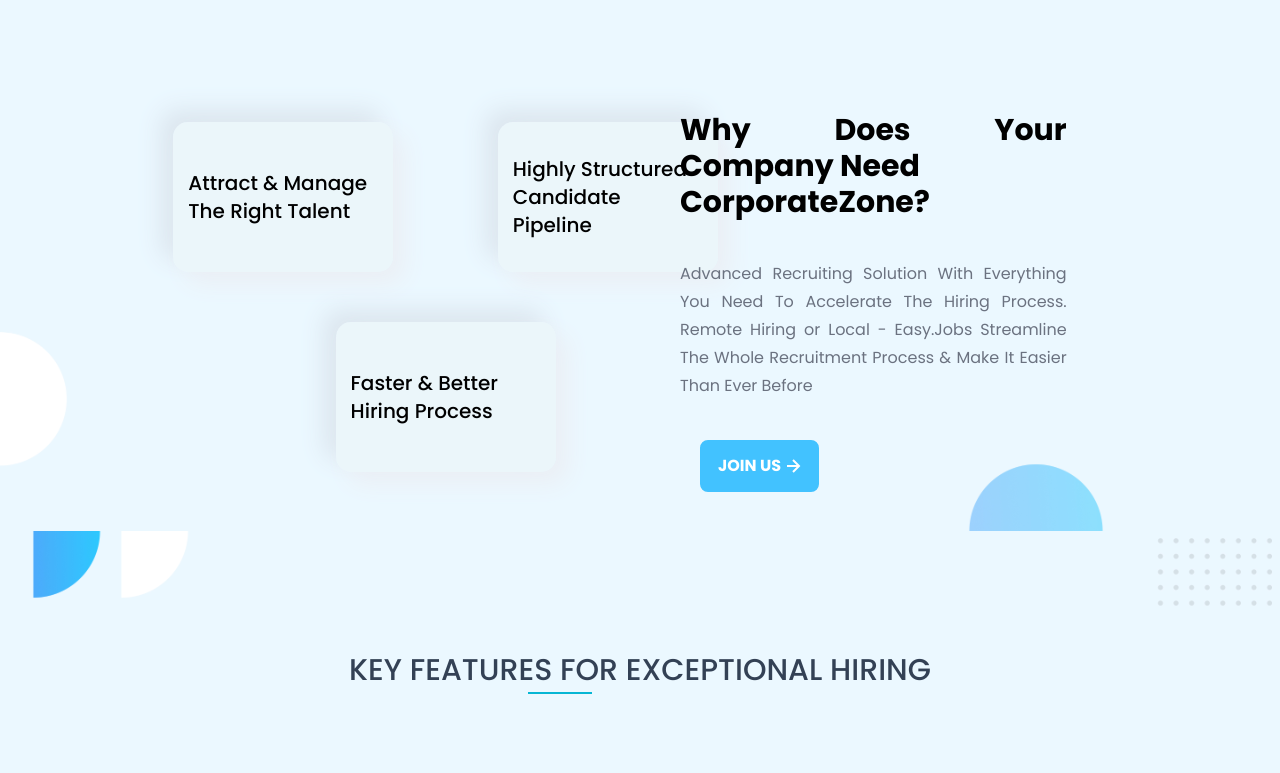
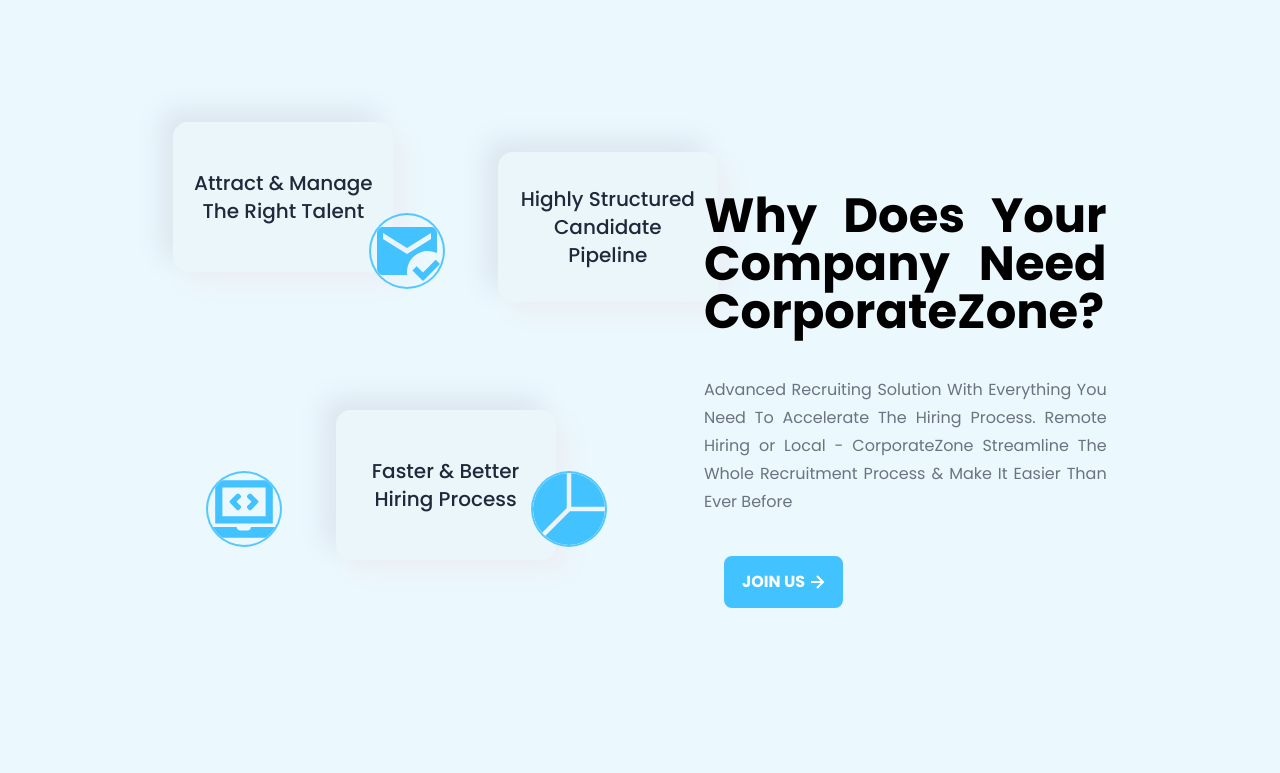
Before and after one commit to Nesat-Nayem/CorporateZone-Client, a Next.js app: page / in a window 1280 px wide. Shown: the part 1196-1969 px from the top of the page. Built offline with nearby package versions, Linux system fonts and the light colour scheme; no server answers; grey boxes are pictures that could not be loaded.

Commit message:
polished

```diff
--- a/components/Home/Candidate/Candidate.js
+++ b/components/Home/Candidate/Candidate.js
@@ -6,8 +6,8 @@
     return (
       <div>
         <div className="space-y-7 mx-auto md:w-3/4 relative my-6 recent_header">
-          <div className="md:flex md:justify-around lg:flex lg:justify-around order-2 mx-3">
-            <div className="space-y-5 md:w-2/4 lg:w-2/4 text-slate-700 md:mr-20 lg:mr-20 pr-10">
+          <div className="md:flex md:justify-around lg:flex lg:justify-evenly order-2 mx-3">
+            <div className="space-y-5 md:w-2/4 lg:w-2/4 text-slate-700 ">
               <h3 className="text-3xl font-medium my-5">
                 Find The Right Candidate Faster
               </h3>
@@ -59,7 +59,7 @@
             </div>
             <div className="md:w-2/4 lg:w-2/4 order-1">
               <img
-                className="md:p-20 lg:p-20 transform hover:scale-105 duration-500"
+                className=" transform hover:scale-105 duration-500"
                 src="https://i.ibb.co/b6qqX0x/easyjobs-hiring-image-2-png.webp"
                 alt=""
               />
--- a/components/Home/Zone/Zone.js
+++ b/components/Home/Zone/Zone.js
@@ -1,38 +1,48 @@
 import { BiRightArrowAlt } from "react-icons/bi";
+import { BsFillPieChartFill } from "react-icons/bs";
+import { FaLaptopCode } from "react-icons/fa";
+import { MdMarkEmailRead } from "react-icons/md";
 import card from '../../../styles/Home.module.css'
 
 const Zone = () => {
     return (
       <div className="mx-10 md:mx-20 md:my-40">
-        <div className="md:grid md:grid-cols-2 lg:w-10/12 mx-auto">
-          <div className="md:grid md:grid-cols-3 gap-5">
+        <div className="md:grid md:grid-cols-2 lg:w-10/12 mx-auto space-y-20">
+          <div className="md:grid md:grid-cols-3 gap-5 space-y-10">
             <div className={card.zone_card}>
-              <h4 className="text-xl font-medium">
+              <h4 className="text-xl text-center font-medium text-slate-800">
                 Attract & Manage The Right Talent
               </h4>
             </div>
-            <div></div>
+            <div className="flex items-center justify-center text-[#42C2FF]">
+              <MdMarkEmailRead className="text-7xl ring-2 rounded-full ring-[#42c3ffe5]" />
+            </div>
             <div className={card.zone_card}>
-              <h4 className="text-xl font-medium">
+              <h4 className="text-xl text-center font-medium text-slate-800">
                 Highly Structured Candidate Pipeline
               </h4>
             </div>
-            <div></div>
+            <div className="flex items-center justify-center text-[#42C2FF]">
+              <FaLaptopCode className="text-7xl ring-2 rounded-full ring-[#42c3ffe5]" />
+            </div>
             <div className={card.zone_card}>
-              <h4 className="text-xl font-medium">
+              <h4 className="text-xl text-center font-medium text-slate-800">
                 Faster & Better Hiring Process
               </h4>
             </div>
+            <div className="flex items-center justify-center text-[#42C2FF]">
+              <BsFillPieChartFill className="text-7xl ring-2 rounded-full ring-[#42c3ffe5]" />
+            </div>
           </div>
-          <div className=" md:mx-10 text-justify ">
+          <div className="ml-16 text-justify ">
             <div className="">
-              <h3 className=" text-3xl font-bold">
-                Why Does Your Company Need <br /> CorporateZone?
+              <h3 className=" text-5xl font-bold">
+                Why Does Your Company Need CorporateZone?
               </h3>
               <p className="text-gray-500 leading-7 my-10">
                 Advanced Recruiting Solution With Everything You Need To
                 Accelerate The Hiring Process. Remote Hiring or Local -
-                Easy.Jobs Streamline The Whole Recruitment Process & Make It
+                CorporateZone Streamline The Whole Recruitment Process & Make It
                 Easier Than Ever Before
               </p>
               <button className="pl-4 font-bold uppercase flex items-center space-x-3 pr-3 py-3  hover:text-[#42C2FF] text-white hover:transform duration-500 hover:scale-105 border-2 border-[#42C2FF] rounded-lg bg-[#42C2FF] hover:bg-white ml-5">
--- a/components/Shared/Header/Navbar.js
+++ b/components/Shared/Header/Navbar.js
@@ -70,7 +70,7 @@
   };
 
   return (
-    <Popover className="sticky top-0 bg-white">
+    <Popover className="sticky top-0 ">
       <div className="relative max-w-7xl mx-auto px-4 sm:px-6">
         <div className="flex relative justify-between items-center border-b-2 border-gray-100 py-6 lg:justify-start md:space-x-10">
           <div className="flex justify-start md:w-0 md:flex-1">
--- a/styles/Home.module.css
+++ b/styles/Home.module.css
@@ -3,12 +3,14 @@
 }
 
 .main {
-  background-image: url("../images/cover.jpg");
+  background-color: #ebf8fe;
+  /* background-image:url("../images/cover.jpg");
    background-position: center;
   background-repeat: repeat;
-  background-size:contain;
+  background-size:contain; */
   min-height: 100vh;
    width: 100%;
+   /* opacity: 0.3px; */
   /* padding: 4rem 0; */
   /* flex: 1; */
   /* display: flex;
```
